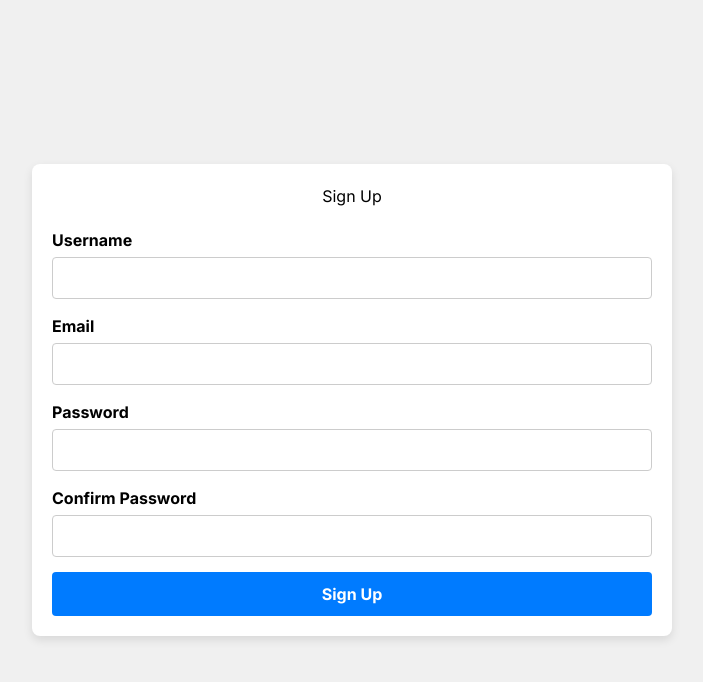
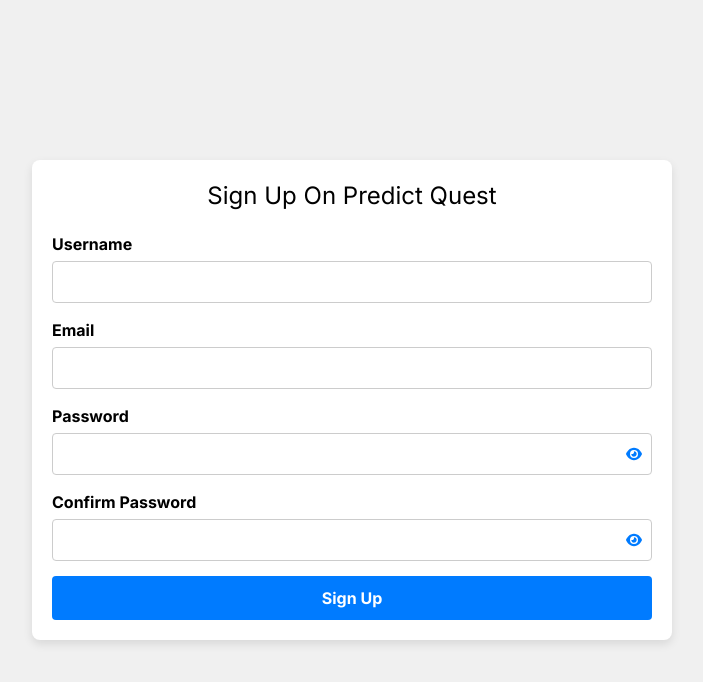
Before and after one commit to Kingjohneycodey/predictquest, a Next.js app: page /signup in a window 1280 px wide. Shown: the top 682 px of the page, without its empty margins (288-991 px from the left). Built offline with nearby package versions, Linux system fonts and the light colour scheme.

Commit message:
Working on landing and auth pages

```diff
--- a/src/app/signup/page.tsx
+++ b/src/app/signup/page.tsx
@@ -1,5 +1,10 @@
-"use client"
-import React, { useState } from 'react';
+"use client";
+
+import React, { useState } from "react";
+import { FaEyeSlash } from "react-icons/fa";
+import { FaEye } from "react-icons/fa6";
+import { ToastContainer, toast } from "react-toastify";
+import "react-toastify/dist/ReactToastify.css";
 
 type SignUpFormData = {
   username: string;
@@ -10,15 +15,16 @@
 
 const SignUp = () => {
   const [formData, setFormData] = useState<SignUpFormData>({
-    username: '',
-    email: '',
-    password: '',
-    confirmPassword: '',
+    username: "",
+    email: "",
+    password: "",
+    confirmPassword: "",
   });
 
-  const [loading, setLoading] = useState(false)
-
+  const [loading, setLoading] = useState(false);
   const [errors, setErrors] = useState<Partial<SignUpFormData>>({});
+  const [showPassword, setShowPassword] = useState(false);
+  const [showPassword1, setShowPassword1] = useState(false);
 
   const handleChange = (e: React.ChangeEvent<HTMLInputElement>) => {
     setFormData({
@@ -27,90 +33,239 @@
     });
   };
 
+  const togglePasswordVisibility = () => {
+    setShowPassword(!showPassword);
+  };
+  const togglePasswordVisibility1 = () => {
+    setShowPassword1(!showPassword1);
+  };
   const validate = (): boolean => {
     const newErrors: Partial<SignUpFormData> = {};
 
-    if (!formData.username) newErrors.username = 'Username is required';
-    if (!formData.email) newErrors.email = 'Email is required';
-    if (!formData.password) newErrors.password = 'Password is required';
+    if (!formData.username) newErrors.username = "Username is required";
+    if (!formData.email) newErrors.email = "Email is required";
+    if (!formData.password) newErrors.password = "Password is required";
     if (formData.password && formData.password.length < 6)
-      newErrors.password = 'Password must be at least 6 characters';
+      newErrors.password = "Password must be at least 6 characters";
     if (formData.password !== formData.confirmPassword)
-      newErrors.confirmPassword = 'Passwords must match';
+      newErrors.confirmPassword = "Passwords must match";
 
     setErrors(newErrors);
     return Object.keys(newErrors).length === 0;
   };
 
-  const handleSubmit = (e: React.FormEvent<HTMLFormElement>) => {
+  const handleSubmit = async (e: React.FormEvent<HTMLFormElement>) => {
     e.preventDefault();
-    setLoading(true)
-    setTimeout(()=>{
+    setLoading(true);
+
     if (validate()) {
-            console.log(formData);
-            // Here you would typically send formData to your API
-          }   else {
-              setLoading(false)
+      try {
+        const response = await fetch("/api/signup", {
+          method: "POST",
+          headers: {
+            "Content-Type": "application/json",
+          },
+          body: JSON.stringify(formData),
+        });
+
+        if (response.ok) {
+          toast.success("Sign up successful!");
+          setFormData({
+            username: "",
+            email: "",
+            password: "",
+            confirmPassword: "",
+          });
+        } else {
+          const data = await response.json();
+          toast.error(data.message || "Sign up failed!");
         }
-    }, 3000)
+      } catch (error) {
+        toast.error("An error occurred. Please try again.");
+      } finally {
+        setLoading(false);
+      }
+    } else {
+      setLoading(false);
+    }
   };
 
   return (
-    <div style={{ display: 'flex', justifyContent: 'center', alignItems: 'center', height: '100vh', backgroundColor: '#f0f0f0' }}>
-      <form onSubmit={handleSubmit} style={{ backgroundColor: '#fff', padding: '20px', borderRadius: '8px', boxShadow: '0px 4px 10px rgba(0, 0, 0, 0.1)', width: '90%' }} className='md:!w-[50%]'>
-        <h2 style={{ textAlign: 'center', marginBottom: '20px' }}>Sign Up</h2>
+    <div
+      style={{
+        display: "flex",
+        justifyContent: "center",
+        alignItems: "center",
+        height: "100vh",
+        backgroundColor: "#f0f0f0",
+      }}
+    >
+      <form
+        onSubmit={handleSubmit}
+        style={{
+          backgroundColor: "#fff",
+          padding: "20px",
+          borderRadius: "8px",
+          boxShadow: "0px 4px 10px rgba(0, 0, 0, 0.1)",
+          width: "90%",
+        }}
+        className="md:!w-[50%]"
+      >
+        <ToastContainer />
+        <h2 style={{ textAlign: "center", marginBottom: "20px" }} className="text-2xl">Sign Up On Predict Quest</h2>
 
-        <div style={{ marginBottom: '15px' }}>
-          <label style={{ display: 'block', marginBottom: '5px', fontWeight: 'bold' }}>Username</label>
+        <div style={{ marginBottom: "15px" }}>
+          <label
+            style={{
+              display: "block",
+              marginBottom: "5px",
+              fontWeight: "bold",
+            }}
+          >
+            Username
+          </label>
           <input
             type="text"
             name="username"
             value={formData.username}
             onChange={handleChange}
-            style={{ width: '100%', padding: '8px', borderRadius: '4px', border: '1px solid #ccc' }}
+            style={{
+              width: "100%",
+              padding: "8px",
+              borderRadius: "4px",
+              border: "1px solid #ccc",
+            }}
           />
-          {errors.username && <p style={{ color: 'red', fontSize: '12px' }}>{errors.username}</p>}
+          {errors.username && (
+            <p style={{ color: "red", fontSize: "12px" }}>{errors.username}</p>
+          )}
         </div>
 
-        <div style={{ marginBottom: '15px' }}>
-          <label style={{ display: 'block', marginBottom: '5px', fontWeight: 'bold' }}>Email</label>
+        <div style={{ marginBottom: "15px" }}>
+          <label
+            style={{
+              display: "block",
+              marginBottom: "5px",
+              fontWeight: "bold",
+            }}
+          >
+            Email
+          </label>
           <input
             type="email"
             name="email"
             value={formData.email}
             onChange={handleChange}
-            style={{ width: '100%', padding: '8px', borderRadius: '4px', border: '1px solid #ccc' }}
+            style={{
+              width: "100%",
+              padding: "8px",
+              borderRadius: "4px",
+              border: "1px solid #ccc",
+            }}
           />
-          {errors.email && <p style={{ color: 'red', fontSize: '12px' }}>{errors.email}</p>}
+          {errors.email && (
+            <p style={{ color: "red", fontSize: "12px" }}>{errors.email}</p>
+          )}
         </div>
 
-        <div style={{ marginBottom: '15px' }}>
-          <label style={{ display: 'block', marginBottom: '5px', fontWeight: 'bold' }}>Password</label>
+        <div style={{ marginBottom: "15px" }}>
+          <label
+            style={{
+              display: "block",
+              marginBottom: "5px",
+              fontWeight: "bold",
+            }}
+          >
+            Password
+          </label>
+          <div style={{ position: "relative" }}>
             <input
-            type="password"
+              type={showPassword ? "text" : "password"}
               name="password"
               value={formData.password}
               onChange={handleChange}
-            style={{ width: '100%', padding: '8px', borderRadius: '4px', border: '1px solid #ccc' }}
+              style={{
+                width: "100%",
+                padding: "8px",
+                borderRadius: "4px",
+                border: "1px solid #ccc",
+              }}
             />
-          {errors.password && <p style={{ color: 'red', fontSize: '12px' }}>{errors.password}</p>}
+            <span
+              onClick={togglePasswordVisibility}
+              style={{
+                position: "absolute",
+                right: "10px",
+                top: "50%",
+                transform: "translateY(-50%)",
+                cursor: "pointer",
+                color: "#007bff",
+              }}
+            >
+              {showPassword ? <FaEyeSlash /> : <FaEye />}
+            </span>
+          </div>
+          {errors.password && (
+            <p style={{ color: "red", fontSize: "12px" }}>{errors.password}</p>
+          )}
         </div>
 
-        <div style={{ marginBottom: '15px' }}>
-          <label style={{ display: 'block', marginBottom: '5px', fontWeight: 'bold' }}>Confirm Password</label>
+        <div style={{ marginBottom: "15px" }}>
+          <label
+            style={{
+              display: "block",
+              marginBottom: "5px",
+              fontWeight: "bold",
+            }}
+          >
+            Confirm Password
+          </label>
+          <div className="relative">
             <input
-            type="password"
+              type={showPassword1 ? "text" : "password"}
               name="confirmPassword"
               value={formData.confirmPassword}
               onChange={handleChange}
-            style={{ width: '100%', padding: '8px', borderRadius: '4px', border: '1px solid #ccc' }}
+              style={{
+                width: "100%",
+                padding: "8px",
+                borderRadius: "4px",
+                border: "1px solid #ccc",
+              }}
             />
-          {errors.confirmPassword && <p style={{ color: 'red', fontSize: '12px' }}>{errors.confirmPassword}</p>}
+
+            <span
+              onClick={togglePasswordVisibility1}
+              style={{
+                position: "absolute",
+                right: "10px",
+                top: "50%",
+                transform: "translateY(-50%)",
+                cursor: "pointer",
+                color: "#007bff",
+              }}
+            >
+              {showPassword1 ? <FaEyeSlash /> : <FaEye />}
+            </span>
+          </div>
+          {errors.confirmPassword && (
+            <p style={{ color: "red", fontSize: "12px" }}>
+              {errors.confirmPassword}
+            </p>
+          )}
         </div>
 
         <button
           type="submit"
-          style={{ width: '100%', padding: '10px', borderRadius: '4px', backgroundColor: '#007bff', color: '#fff', fontWeight: 'bold', border: 'none' }}
+          style={{
+            width: "100%",
+            padding: "10px",
+            borderRadius: "4px",
+            backgroundColor: "#007bff",
+            color: "#fff",
+            fontWeight: "bold",
+            border: "none",
+          }}
         >
           {loading ? "Loading..." : "Sign Up"}
         </button>
```
Lines whose indentation alone changed are shown as unchanged.
